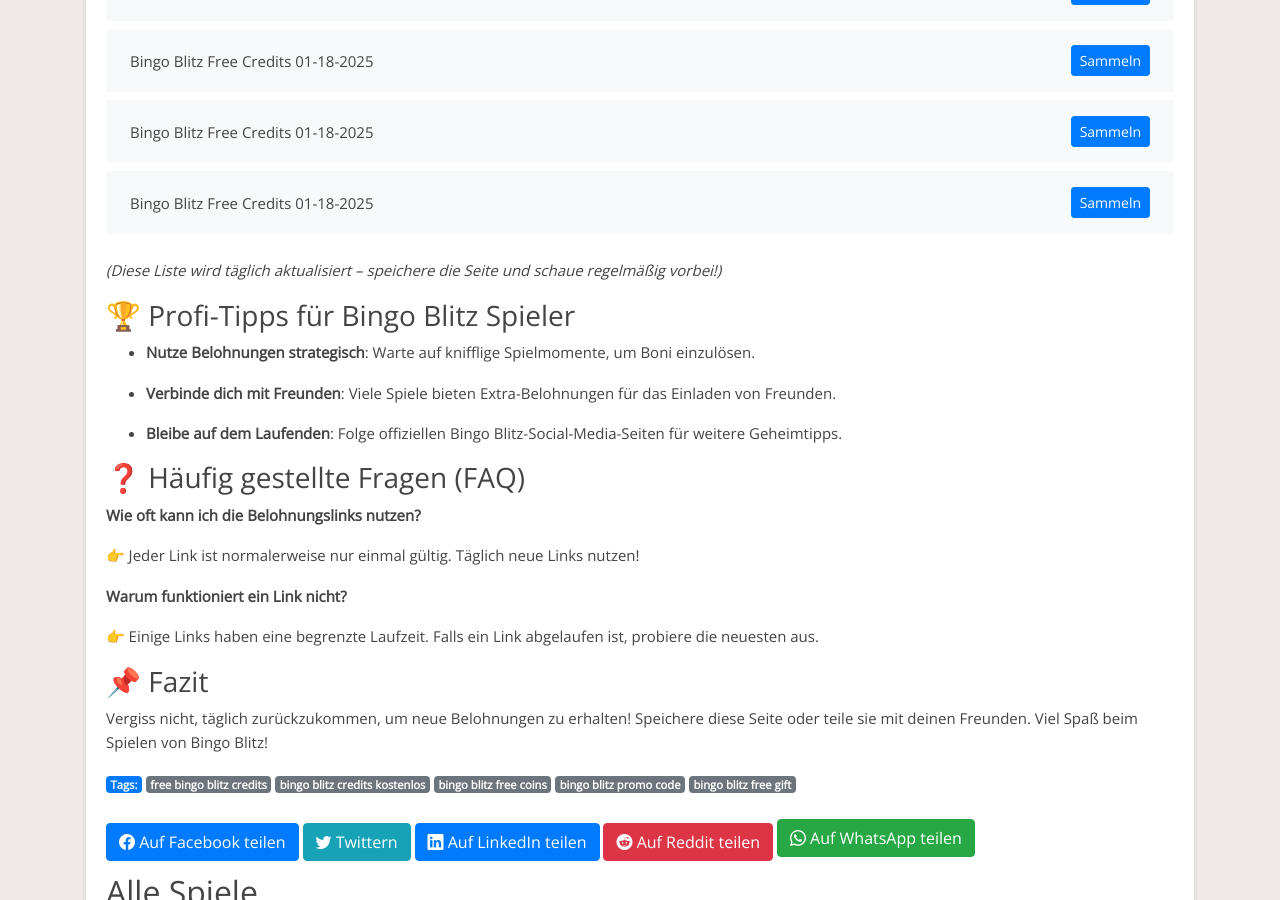
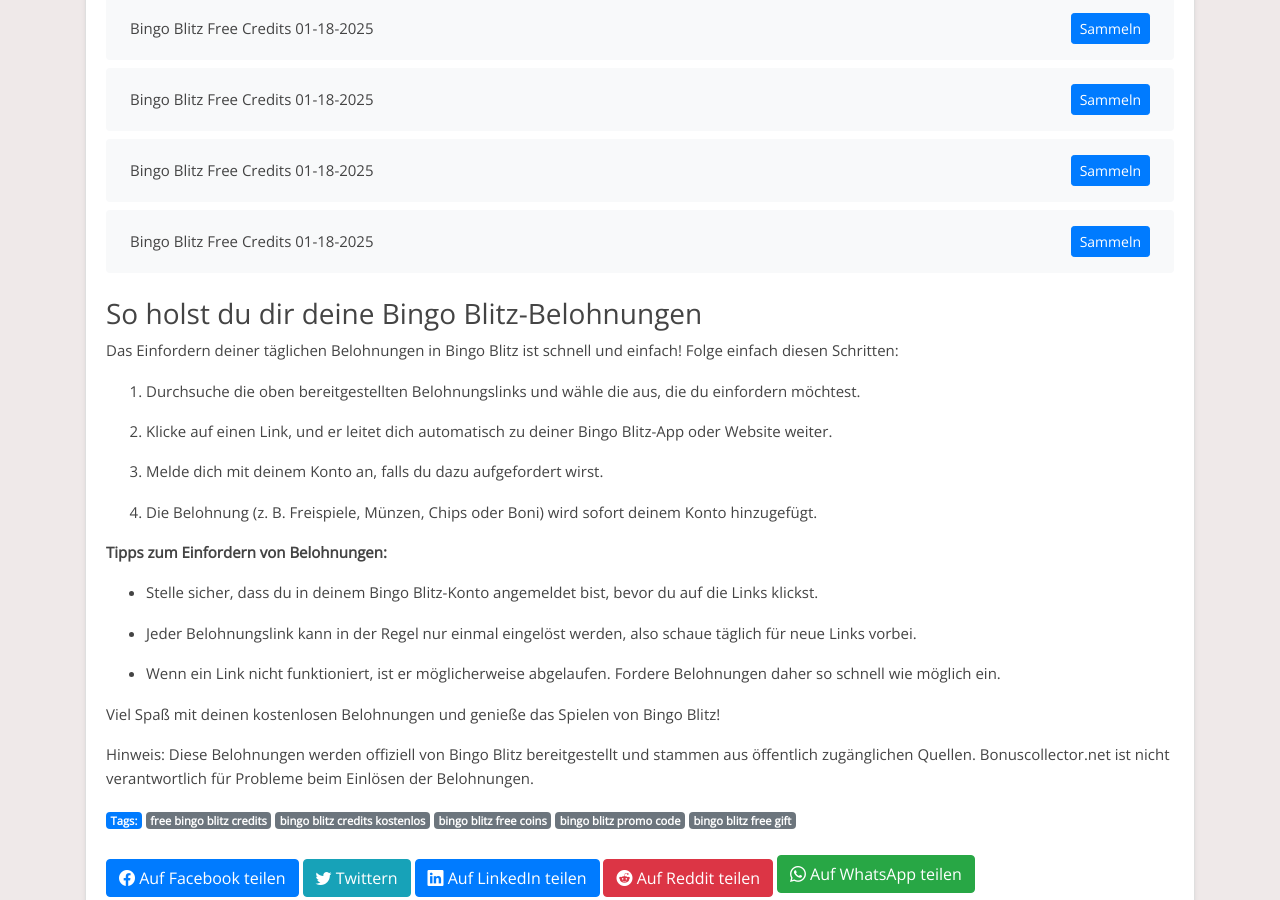
Before and after one commit to Prollad99/bs-de, a Jekyll site: the page built from _posts/2025-01-18-bingo-blitz.md, in a window 1280 px wide and 900 px high, scrolled down 7443 px. Built offline with Jekyll 4.4.1, drawn with Linux system fonts in a browser that asks for light colours; some of the changed text lies outside the part shown.

Commit message:
Aktualisiere bingo-blitz-Belohnungslinks, Inhalte und Änderungsdatum

```diff
--- a/_includes/bingo-blitz_footer.html
+++ b/_includes/bingo-blitz_footer.html
@@ -1,31 +1,27 @@
-*(Diese Liste wird täglich aktualisiert – speichere die Seite und schaue regelmäßig vorbei!)*
+### So holst du dir deine Bingo Blitz-Belohnungen
 
 
+Das Einfordern deiner täglichen Belohnungen in Bingo Blitz ist schnell und einfach! Folge einfach diesen Schritten:
 
-### 🏆 Profi-Tipps für Bingo Blitz Spieler
+1. Durchsuche die oben bereitgestellten Belohnungslinks und wähle die aus, die du einfordern möchtest.
 
-- **Nutze Belohnungen strategisch**: Warte auf knifflige Spielmomente, um Boni einzulösen.
+2. Klicke auf einen Link, und er leitet dich automatisch zu deiner Bingo Blitz-App oder Website weiter.
 
-- **Verbinde dich mit Freunden**: Viele Spiele bieten Extra-Belohnungen für das Einladen von Freunden.
+3. Melde dich mit deinem Konto an, falls du dazu aufgefordert wirst.
 
-- **Bleibe auf dem Laufenden**: Folge offiziellen Bingo Blitz-Social-Media-Seiten für weitere Geheimtipps.
+4. Die Belohnung (z. B. Freispiele, Münzen, Chips oder Boni) wird sofort deinem Konto hinzugefügt.
 
 
+**Tipps zum Einfordern von Belohnungen:**
 
-### ❓ Häufig gestellte Fragen (FAQ)
+- Stelle sicher, dass du in deinem Bingo Blitz-Konto angemeldet bist, bevor du auf die Links klickst.
 
-**Wie oft kann ich die Belohnungslinks nutzen?**
+- Jeder Belohnungslink kann in der Regel nur einmal eingelöst werden, also schaue täglich für neue Links vorbei.
 
-👉 Jeder Link ist normalerweise nur einmal gültig. Täglich neue Links nutzen!
+- Wenn ein Link nicht funktioniert, ist er möglicherweise abgelaufen. Fordere Belohnungen daher so schnell wie möglich ein.
 
 
-
-**Warum funktioniert ein Link nicht?**
-
-👉 Einige Links haben eine begrenzte Laufzeit. Falls ein Link abgelaufen ist, probiere die neuesten aus.
+Viel Spaß mit deinen kostenlosen Belohnungen und genieße das Spielen von Bingo Blitz!
 
 
-
-### 📌 Fazit
-
-Vergiss nicht, täglich zurückzukommen, um neue Belohnungen zu erhalten! Speichere diese Seite oder teile sie mit deinen Freunden. Viel Spaß beim Spielen von Bingo Blitz!
+Hinweis: Diese Belohnungen werden offiziell von Bingo Blitz bereitgestellt und stammen aus öffentlich zugänglichen Quellen. Bonuscollector.net ist nicht verantwortlich für Probleme beim Einlösen der Belohnungen.
--- a/_includes/bingo-blitz_post.html
+++ b/_includes/bingo-blitz_post.html
@@ -1,13 +1,13 @@
-**Willkommen, Bingo Blitz-Fans!**
-
-Suchst du nach den neuesten Gratis-Belohnungen für Bingo Blitz? Dann bist du hier genau richtig! Wir aktualisieren täglich die besten Links für Freispiele, Münzen und andere Boni, damit du dein Spielerlebnis optimal genießen kannst.
+Entdecke tägliche Bingo Blitz-Belohnungen!
 
 
-
-### Was ist Bingo Blitz und warum sind Belohnungen wichtig?
-
-Bingo Blitz ist ein beliebtes Spiel, das von Millionen gespielt wird. Mit täglichen Belohnungen kannst du länger spielen, schneller leveln und das Beste aus deinem Spielerlebnis herausholen.
+Bist du ein Fan von Bingo Blitz und möchtest dein Spielerlebnis verbessern? Du bist hier genau richtig! Diese Seite ist allen Bingo Blitz-Enthusiasten gewidmet, die täglich kostenlose Belohnungen einfordern möchten. Hier findest du die neuesten Links, um Freispiele, Münzen, Chips und andere spannende Boni zu sammeln, damit du das Spiel noch mehr genießen kannst.
 
 
+Bingo Blitz ist ein unterhaltsames Spiel, das von Millionen geliebt wird. Ob du höhere Level erreichen oder einfach nur den Nervenkitzel genießen möchtest – unsere täglichen Belohnungslinks halten dich im Spiel.
 
-### 🚀 Tägliche Belohnungslinks für Bingo Blitz
+
+Hinweis: Bingo Blitz ist eine kostenlose App, die ausschließlich zu Unterhaltungszwecken entwickelt wurde. Bonuscollector.net ist eine unabhängige Plattform und steht in keiner Verbindung zu den Entwicklern oder Eigentümern von Bingo Blitz.
+
+
+Schau täglich vorbei, um sicherzustellen, dass du keine Belohnung verpasst!
```
